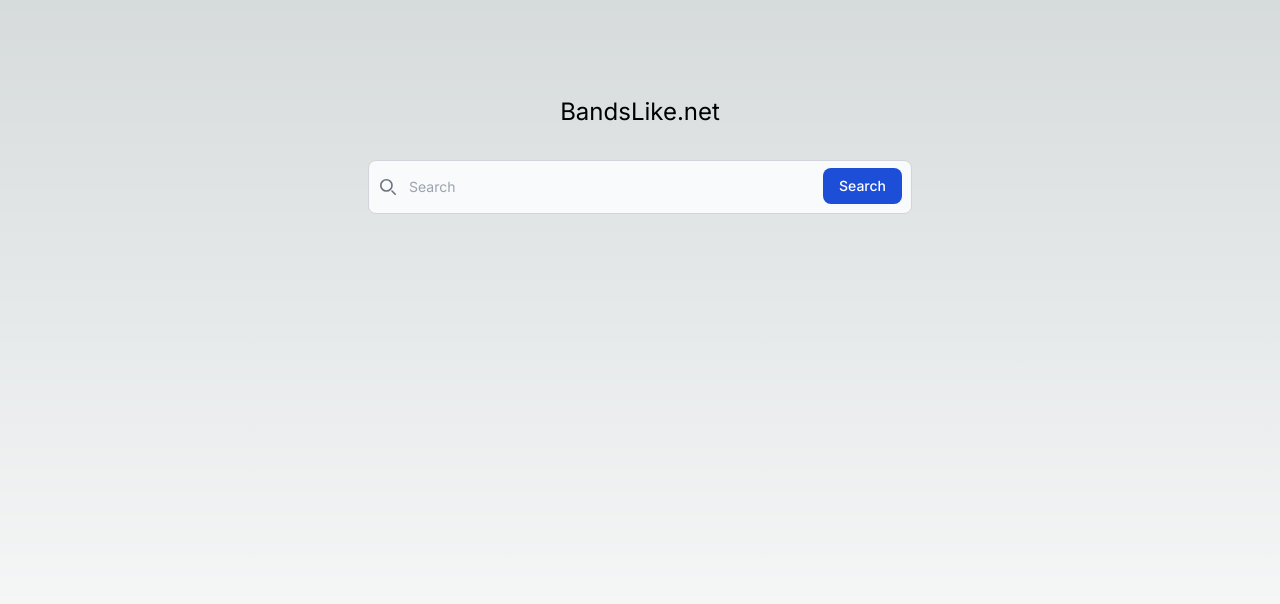
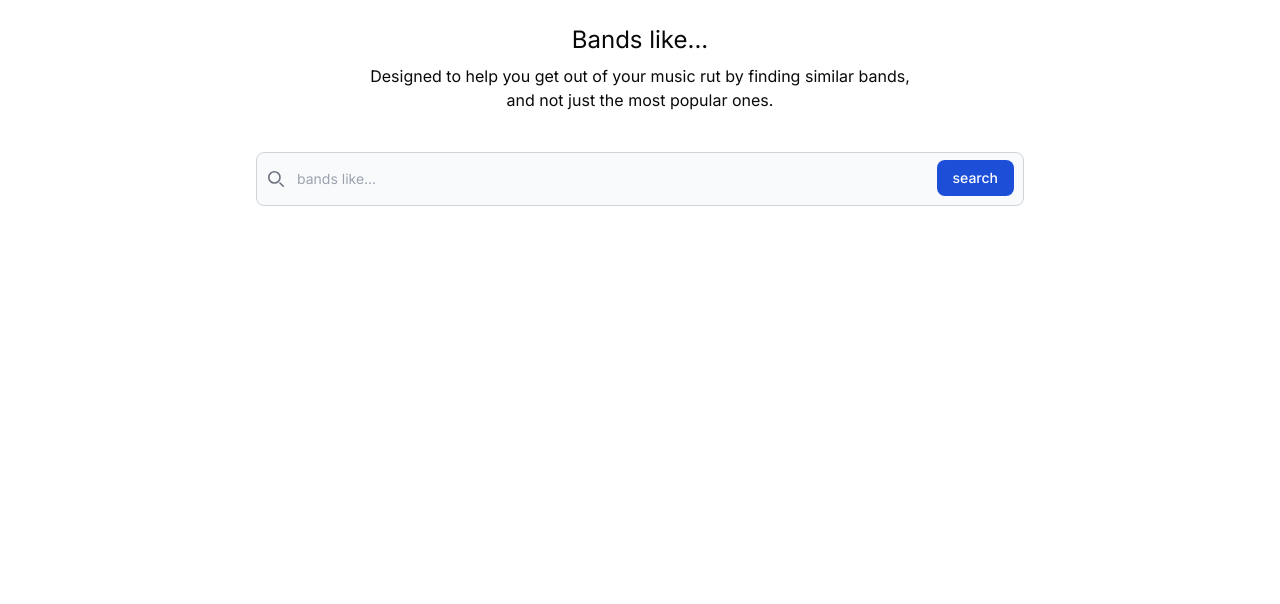
Before and after one commit to Merton/bandslike.net, a Next.js app: page / in a window 1280 px wide. Shown: the top 604 px of the page. Built offline with nearby package versions, Linux system fonts and the light colour scheme.

Commit message:
Added shadcn

```diff
--- a/app/globals.css
+++ b/app/globals.css
@@ -2,26 +2,75 @@
 @tailwind components;
 @tailwind utilities;
 
-:root {
-  --foreground-rgb: 0, 0, 0;
-  --background-start-rgb: 214, 219, 220;
-  --background-end-rgb: 255, 255, 255;
-}
+@layer base {
+  :root {
+    --background: 0 0% 100%;
+    --foreground: 240 10% 3.9%;
 
-@media (prefers-color-scheme: dark) {
-  :root {
-    --foreground-rgb: 255, 255, 255;
-    --background-start-rgb: 0, 0, 0;
-    --background-end-rgb: 0, 0, 0;
+    --card: 0 0% 100%;
+    --card-foreground: 240 10% 3.9%;
+
+    --popover: 0 0% 100%;
+    --popover-foreground: 240 10% 3.9%;
+
+    --primary: 240 5.9% 10%;
+    --primary-foreground: 0 0% 98%;
+
+    --secondary: 240 4.8% 95.9%;
+    --secondary-foreground: 240 5.9% 10%;
+
+    --muted: 240 4.8% 95.9%;
+    --muted-foreground: 240 3.8% 46.1%;
+
+    --accent: 240 4.8% 95.9%;
+    --accent-foreground: 240 5.9% 10%;
+
+    --destructive: 0 84.2% 60.2%;
+    --destructive-foreground: 0 0% 98%;
+
+    --border: 240 5.9% 90%;
+    --input: 240 5.9% 90%;
+    --ring: 240 10% 3.9%;
+
+    --radius: 0.5rem;
+  }
+
+  .dark {
+    --background: 240 10% 3.9%;
+    --foreground: 0 0% 98%;
+
+    --card: 240 10% 3.9%;
+    --card-foreground: 0 0% 98%;
+
+    --popover: 240 10% 3.9%;
+    --popover-foreground: 0 0% 98%;
+
+    --primary: 0 0% 98%;
+    --primary-foreground: 240 5.9% 10%;
+
+    --secondary: 240 3.7% 15.9%;
+    --secondary-foreground: 0 0% 98%;
+
+    --muted: 240 3.7% 15.9%;
+    --muted-foreground: 240 5% 64.9%;
+
+    --accent: 240 3.7% 15.9%;
+    --accent-foreground: 0 0% 98%;
+
+    --destructive: 0 62.8% 30.6%;
+    --destructive-foreground: 0 0% 98%;
+
+    --border: 240 3.7% 15.9%;
+    --input: 240 3.7% 15.9%;
+    --ring: 240 4.9% 83.9%;
   }
 }
 
-body {
-  color: rgb(var(--foreground-rgb));
-  background: linear-gradient(
-      to bottom,
-      transparent,
-      rgb(var(--background-end-rgb))
-    )
-    rgb(var(--background-start-rgb));
+@layer base {
+  * {
+    @apply border-border;
+  }
+  body {
+    @apply bg-background text-foreground;
+  }
 }
--- a/app/page.tsx
+++ b/app/page.tsx
@@ -3,6 +3,7 @@
 
 import { useChat } from "ai/react";
 import { useState } from "react";
+import { SearchHistory } from '@/components/searchHistory';
 
 const ForceGraph = dynamic(() => import('../components/ForceGraph'), { ssr: false });
 
@@ -73,20 +74,14 @@
   }
 
   return (
-    <main className="flex min-h-screen flex-col items-center p-24">
+    <main className="flex min-h-screen flex-col items-center text-center p-6">
       <h1 className="text-2xl">
-        BandsLike.net
+        Bands like...<span className="text-blue-500">{artist}</span>
       </h1>
-      { messages.length > 0 && <h2>Previous searches</h2> }
-      <ul>
-      {messages.filter((m) => m.role === 'user').map(m => (
-        <li key={m.id}>
-          {m.content}
-        </li>
-      ))}
-      </ul>
-      <form onSubmit={onSubmit} className="w-1/2 mt-8">
-        <label className="mb-2 text-sm font-medium text-gray-900 sr-only dark:text-white">Search</label>
+      <p className="mt-2 mb-2">Designed to help you get out of your music rut by finding similar bands, <br /> and not just the most popular ones.</p>
+      { messages.length > 0 && <SearchHistory searches={messages.filter((m) => m.role === 'user')}></SearchHistory>}
+      <form onSubmit={onSubmit} className="w-full max-w-screen-md mt-8">
+        <label className="mb-2 text-sm font-medium text-gray-900 sr-only dark:text-white">bands like...</label>
         <div className="relative">
           <div className="absolute inset-y-0 left-0 flex items-center pl-3 pointer-events-none">
             <svg className="w-4 h-4 text-gray-500 dark:text-gray-400" aria-hidden="true" xmlns="http://www.w3.org/2000/svg" fill="none" viewBox="0 0 20 20">
@@ -99,12 +94,12 @@
               setArtist(e.target.value)
               handleInputChange(e);
             }}
-            placeholder="Search"
+            placeholder="bands like..."
             required
             className="block w-full p-4 pl-10 text-sm text-gray-900 border border-gray-300 rounded-lg bg-gray-50 focus:ring-blue-500 focus:border-blue-500 dark:bg-gray-700 dark:border-gray-600 dark:placeholder-gray-400 dark:text-white dark:focus:ring-blue-500 dark:focus:border-blue-500"
           />
           <button type="submit" className="text-white absolute right-2.5 bottom-2.5 bg-blue-700 hover:bg-blue-800 focus:ring-4 focus:outline-none focus:ring-blue-300 font-medium rounded-lg text-sm px-4 py-2 dark:bg-blue-600 dark:hover:bg-blue-700 dark:focus:ring-blue-800">
-            Search
+            search
           </button>
         </div>
       </form>
@@ -112,9 +107,6 @@
       {isLoading ? <h1>Loading!</h1> : <div>
         {graphData && (
             <div className="mt-8 h-100">
-              <h2 className="text-2xl font-bold mb-4">
-                {artist}
-              </h2>
               <ForceGraph data={graphData} />
             </div>
         )}
--- /dev/null
+++ b/components/searchHistory.tsx
@@ -0,0 +1,54 @@
+"use client"
+
+import * as React from "react"
+import { ChevronsUpDown, Plus, X } from "lucide-react"
+
+import { Button } from "@/components/ui/button"
+import {
+  Collapsible,
+  CollapsibleContent,
+  CollapsibleTrigger,
+} from "@/components/ui/collapsible"
+
+export const SearchHistory = ({
+  searches,
+}: {
+  searches: { role: string; content: string }[]
+}) => {
+  const [isOpen, setIsOpen] = React.useState(false)
+
+  const recentSearch = searches[searches.length - 1]
+
+  return (
+    <Collapsible
+      open={isOpen}
+      onOpenChange={setIsOpen}
+      className="w-[350px] space-y-2"
+    >
+      <div className="flex items-center justify-between space-x-4 px-4">
+        <h4 className="text-sm font-semibold">
+          Recent searches
+        </h4>
+        {searches.length > 1 && (
+          <CollapsibleTrigger asChild>
+            <Button variant="ghost" size="sm" className="w-9 p-0">
+              <ChevronsUpDown className="h-4 w-4" />
+              <span className="sr-only">Toggle</span>
+            </Button>
+          </CollapsibleTrigger>
+        )
+        }
+      </div>
+      <div className="rounded-md border px-4 py-3 font-mono text-sm">
+        {recentSearch?.content}
+      </div>
+      <CollapsibleContent className="space-y-2">
+        {searches.slice(0, -1).map((search, i) => (
+          <div key={i} className="rounded-md border px-4 py-3 font-mono text-sm">
+            {search.content}
+          </div>
+        ))}
+      </CollapsibleContent>
+    </Collapsible>
+  )
+}
--- /dev/null
+++ b/components/ui/button.tsx
@@ -0,0 +1,57 @@
+import * as React from "react"
+import { Slot } from "@radix-ui/react-slot"
+import { cva, type VariantProps } from "class-variance-authority"
+
+import { cn } from "@/lib/utils"
+
+const buttonVariants = cva(
+  "inline-flex items-center justify-center rounded-md text-sm font-medium transition-colors focus-visible:outline-none focus-visible:ring-1 focus-visible:ring-ring disabled:pointer-events-none disabled:opacity-50",
+  {
+    variants: {
+      variant: {
+        default:
+          "bg-primary text-primary-foreground shadow hover:bg-primary/90",
+        destructive:
+          "bg-destructive text-destructive-foreground shadow-sm hover:bg-destructive/90",
+        outline:
+          "border border-input bg-transparent shadow-sm hover:bg-accent hover:text-accent-foreground",
+        secondary:
+          "bg-secondary text-secondary-foreground shadow-sm hover:bg-secondary/80",
+        ghost: "hover:bg-accent hover:text-accent-foreground",
+        link: "text-primary underline-offset-4 hover:underline",
+      },
+      size: {
+        default: "h-9 px-4 py-2",
+        sm: "h-8 rounded-md px-3 text-xs",
+        lg: "h-10 rounded-md px-8",
+        icon: "h-9 w-9",
+      },
+    },
+    defaultVariants: {
+      variant: "default",
+      size: "default",
+    },
+  }
+)
+
+export interface ButtonProps
+  extends React.ButtonHTMLAttributes<HTMLButtonElement>,
+    VariantProps<typeof buttonVariants> {
+  asChild?: boolean
+}
+
+const Button = React.forwardRef<HTMLButtonElement, ButtonProps>(
+  ({ className, variant, size, asChild = false, ...props }, ref) => {
+    const Comp = asChild ? Slot : "button"
+    return (
+      <Comp
+        className={cn(buttonVariants({ variant, size, className }))}
+        ref={ref}
+        {...props}
+      />
+    )
+  }
+)
+Button.displayName = "Button"
+
+export { Button, buttonVariants }
--- /dev/null
+++ b/components/ui/collapsible.tsx
@@ -0,0 +1,11 @@
+"use client"
+
+import * as CollapsiblePrimitive from "@radix-ui/react-collapsible"
+
+const Collapsible = CollapsiblePrimitive.Root
+
+const CollapsibleTrigger = CollapsiblePrimitive.CollapsibleTrigger
+
+const CollapsibleContent = CollapsiblePrimitive.CollapsibleContent
+
+export { Collapsible, CollapsibleTrigger, CollapsibleContent }
--- /dev/null
+++ b/lib/utils.ts
@@ -0,0 +1,6 @@
+import { type ClassValue, clsx } from "clsx"
+import { twMerge } from "tailwind-merge"
+
+export function cn(...inputs: ClassValue[]) {
+  return twMerge(clsx(inputs))
+}
--- /dev/null
+++ b/tailwind.config.js
@@ -0,0 +1,76 @@
+/** @type {import('tailwindcss').Config} */
+module.exports = {
+  darkMode: ["class"],
+  content: [
+    './pages/**/*.{ts,tsx}',
+    './components/**/*.{ts,tsx}',
+    './app/**/*.{ts,tsx}',
+    './src/**/*.{ts,tsx}',
+	],
+  theme: {
+    container: {
+      center: true,
+      padding: "2rem",
+      screens: {
+        "2xl": "1400px",
+      },
+    },
+    extend: {
+      colors: {
+        border: "hsl(var(--border))",
+        input: "hsl(var(--input))",
+        ring: "hsl(var(--ring))",
+        background: "hsl(var(--background))",
+        foreground: "hsl(var(--foreground))",
+        primary: {
+          DEFAULT: "hsl(var(--primary))",
+          foreground: "hsl(var(--primary-foreground))",
+        },
+        secondary: {
+          DEFAULT: "hsl(var(--secondary))",
+          foreground: "hsl(var(--secondary-foreground))",
+        },
+        destructive: {
+          DEFAULT: "hsl(var(--destructive))",
+          foreground: "hsl(var(--destructive-foreground))",
+        },
+        muted: {
+          DEFAULT: "hsl(var(--muted))",
+          foreground: "hsl(var(--muted-foreground))",
+        },
+        accent: {
+          DEFAULT: "hsl(var(--accent))",
+          foreground: "hsl(var(--accent-foreground))",
+        },
+        popover: {
+          DEFAULT: "hsl(var(--popover))",
+          foreground: "hsl(var(--popover-foreground))",
+        },
+        card: {
+          DEFAULT: "hsl(var(--card))",
+          foreground: "hsl(var(--card-foreground))",
+        },
+      },
+      borderRadius: {
+        lg: "var(--radius)",
+        md: "calc(var(--radius) - 2px)",
+        sm: "calc(var(--radius) - 4px)",
+      },
+      keyframes: {
+        "accordion-down": {
+          from: { height: 0 },
+          to: { height: "var(--radix-accordion-content-height)" },
+        },
+        "accordion-up": {
+          from: { height: "var(--radix-accordion-content-height)" },
+          to: { height: 0 },
+        },
+      },
+      animation: {
+        "accordion-down": "accordion-down 0.2s ease-out",
+        "accordion-up": "accordion-up 0.2s ease-out",
+      },
+    },
+  },
+  plugins: [require("tailwindcss-animate")],
+}
```
Also changed, not shown: package.json (+8 -0 lines), components.json (added), 1 other file (tests, documents, lock files or other folders).
